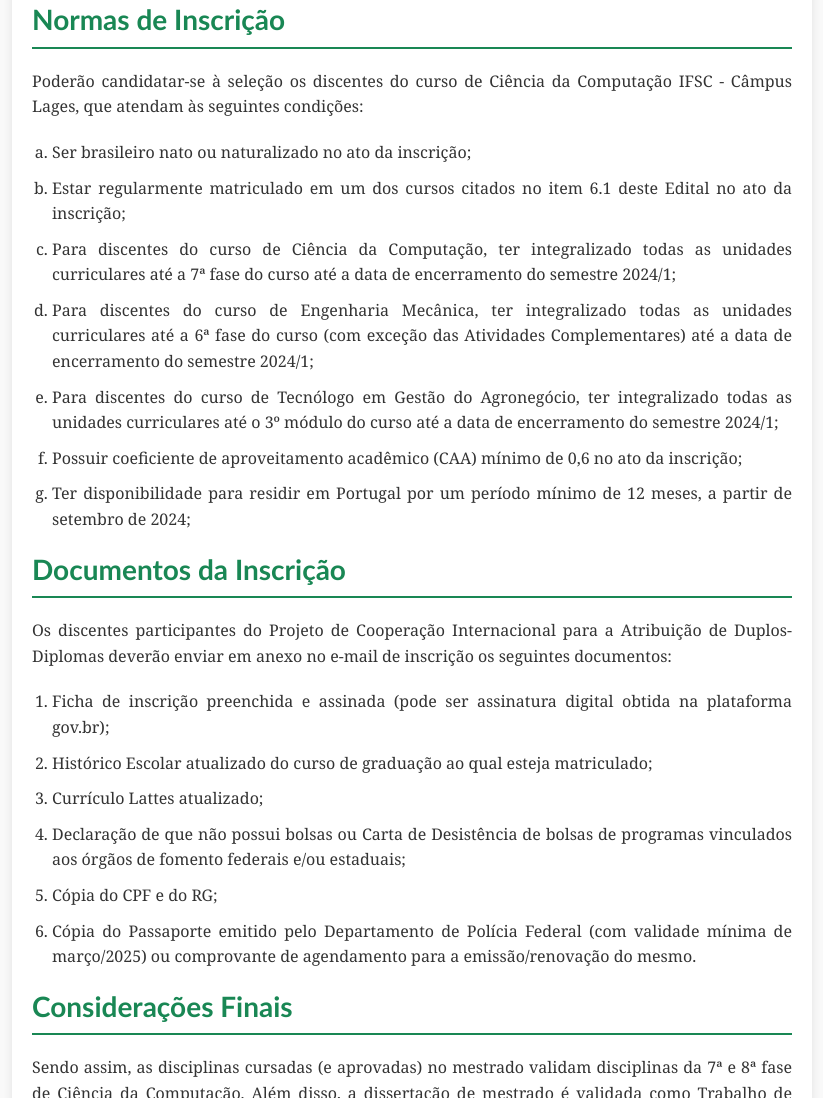
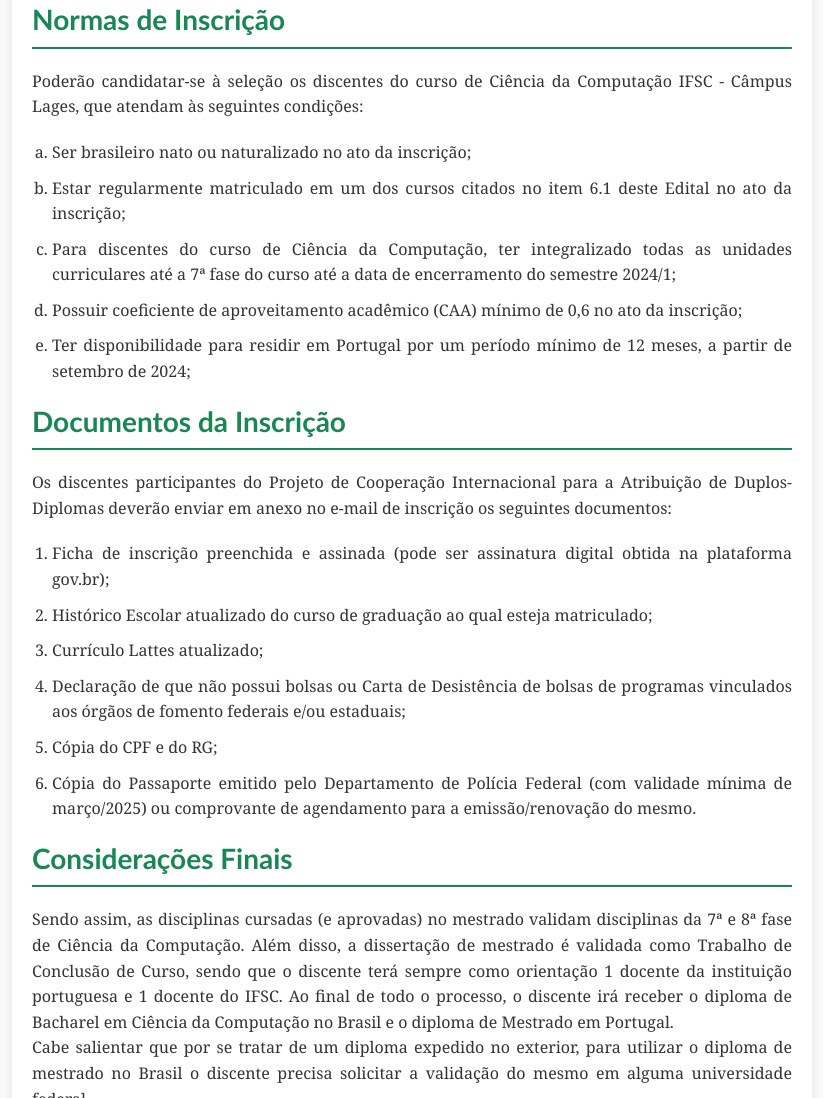
Before and after one commit to carlosegzm/Portfolio-IFSC, a plain HTML site: page Dupla-Titulacao/dupla-titulacao/index.html in a window 1280 px wide. Shown: the part 2890-3988 px from the top of the page, without its empty margins (228-1051 px from the left). Drawn offline with nearby package versions, Linux system fonts and the light colour scheme.

Commit message:
Update index.html

```diff
--- a/Dupla-Titulacao/dupla-titulacao/index.html
+++ b/Dupla-Titulacao/dupla-titulacao/index.html
@@ -231,16 +231,6 @@
                         curriculares até a 7ª fase do curso até a data de encerramento do semestre 2024/1;
                     </li>
                     <li>
-                        Para discentes do curso de Engenharia Mecânica, ter integralizado todas as unidades
-                        curriculares até a 6ª fase do curso (com exceção das Atividades Complementares) até a
-                        data de encerramento do semestre 2024/1;
-                    </li>
-                    <li>
-                        Para discentes do curso de Tecnólogo em Gestão do Agronegócio, ter integralizado todas
-                        as unidades curriculares até o 3º módulo do curso até a data de encerramento do semestre
-                        2024/1;
-                    </li>
-                    <li>
                         Possuir coeficiente de aproveitamento acadêmico (CAA) mínimo de 0,6 no ato da
                         inscrição;
                     </li>
```
